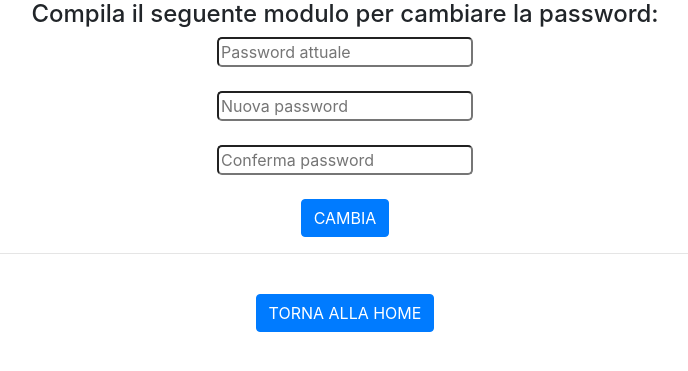
After one commit to Gallja/Events-Project, a PHP site: page /home_admin/cambio_pw.php in a window 1280 px wide. The commit adds this page. Shown: the top 371 px of the page, without its empty margins (295-983 px from the left). Run offline with PHP 8.4, Linux system fonts and the light colour scheme; the visitor is signed in with stand-in values (Sample User, id 1).

Commit message:
add change password

```diff
--- /dev/null
+++ b/backend/web app/pagine/home_admin/cambio_pw.php
@@ -0,0 +1,42 @@
+<!DOCTYPE html>
+<html>
+    <head>
+        <title>Cambio Password</title>
+        <link rel="stylesheet" href="https://cdn.jsdelivr.net/npm/bootstrap@4.3.1/dist/css/bootstrap.min.css" integrity="sha384-ggOyR0iXCbMQv3Xipma34MD+dH/1fQ784/j6cY/iJTQUOhcWr7x9JvoRxT2MZw1T" crossorigin="anonymous">
+        <script src="https://code.jquery.com/jquery-3.3.1.slim.min.js" integrity="sha384-q8i/X+965DzO0rT7abK41JStQIAqVgRVzpbzo5smXKp4YfRvH+8abtTE1Pi6jizo" crossorigin="anonymous"></script>
+        <script src="https://cdn.jsdelivr.net/npm/popper.js@1.14.7/dist/umd/popper.min.js" integrity="sha384-UO2eT0CpHqdSJQ6hJty5KVphtPhzWj9WO1clHTMGa3JDZwrnQq4sF86dIHNDz0W1" crossorigin="anonymous"></script>
+        <script src="https://cdn.jsdelivr.net/npm/bootstrap@4.3.1/dist/js/bootstrap.min.js" integrity="sha384-JjSmVgyd0p3pXB1rRibZUAYoIIy6OrQ6VrjIEaFf/nJGzIxFDsf4x0xIM+B07jRM" crossorigin="anonymous"></script>
+        <link rel = "stylesheet" href = "../../style/style_conf.css">
+    </head>
+    <body>
+        <?php
+            include_once('../../script/check_login.php');
+        ?>
+            <div id = "centro">
+
+                <h4>Compila il seguente modulo per cambiare la password:</h4>
+
+                <form class = "form-group" method = "POST" action = "../../script/check_change_pw.php" id = "form-change">
+                    <input type = "password" id = "old_pw" name = "old_pw" placeholder = "Password attuale" required />
+                    <br>
+                    <br>
+                    <input type = "password" id = "new_pw" name = "new_pw" placeholder = "Nuova password" required />
+                    <br>
+                    <br>
+                    <input type = "password" id = "conf_new_pw" name = "conf_new_pw" placeholder = "Conferma password" required />
+                    <br>
+                    <br>
+                    <input type = "submit" class = "btn btn-primary" value = "CAMBIA" />
+                </form>
+
+                <hr>
+                <br>
+
+                <form action = "home_admin.php" method = "GET">
+                    <button type = "submit" class = "btn btn-primary">TORNA ALLA HOME</button>
+                </form>
+            </div>
+
+
+    </body>
+</html>
--- a/backend/web app/script/connection.php
+++ b/backend/web app/script/connection.php
@@ -1,3 +1,9 @@
 <?php
+    error_reporting(0);
+
     $connection = pg_connect("host=postgres.favo02.dev port=5432 dbname=eventi user=server password=3*2da@ELNj@DFP");
+
+    if ($connection == false) {
+        echo "<h1>Errore nella connessione al database...</h1>";
+    }
 ?>
--- a/backend/web app/style/style_conf.css
+++ b/backend/web app/style/style_conf.css
@@ -1,3 +1,22 @@
 #centro {
     text-align: center;
 }
+
+#form-change {
+    width: 100%;
+    max-width: 300px;
+    margin-left: calc(50% - 150px);
+    flex-direction: column;
+}
+
+#old_pw {
+    border-radius: 5px;
+}
+
+#new_pw {
+    border-radius: 5px;
+}
+
+#conf_new_pw {
+    border-radius: 5px;
+}
```
Also changed, not shown: backend/web app/pagine/home_admin/home_admin.php (+11 -3 lines), backend/web app/script/check_change_pw.php (added, +23 -0 lines), backend/web app/style/style.css (+7 -0 lines).
